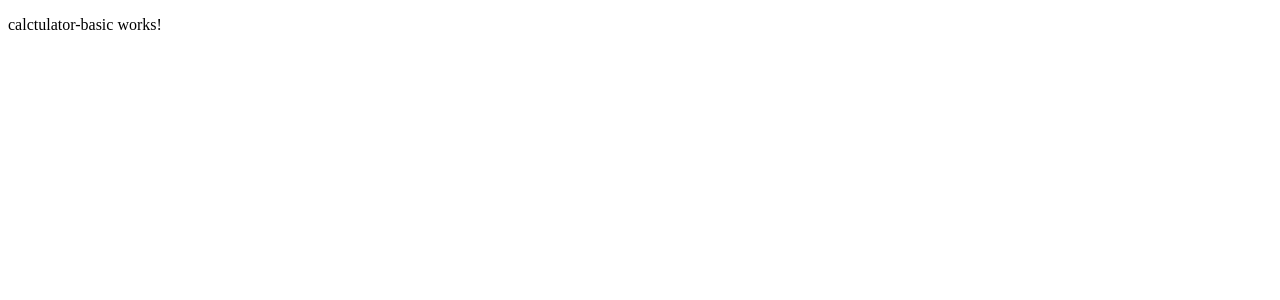
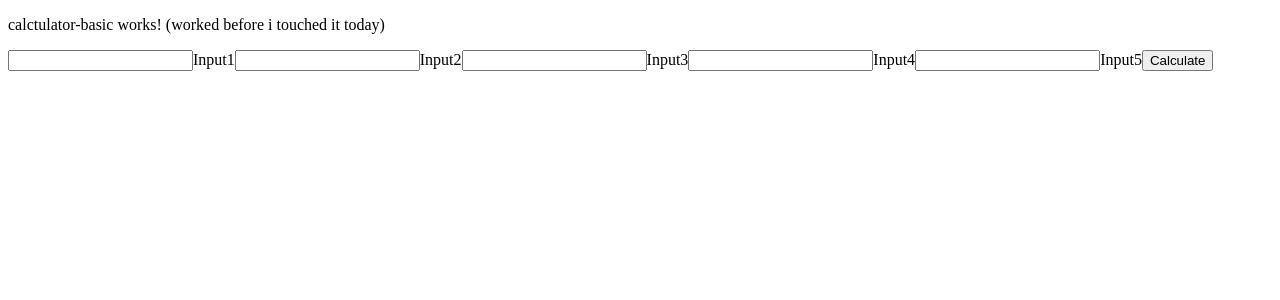
Before and after one commit to danielyordanov07/real_estate_calculator, an Angular app in the folder real_estate_calculator/: page / in a window 1280 px wide. Shown: the top 300 px of the page. Built offline with nearby package versions, Linux system fonts and the light colour scheme.

Commit message:
modified:   real_estate_calculator/src/app/app.component.html 	modified:   real_estate_calculator/src/app/components/calctulator-basic/calctulator-basic.component.css 	modified:   real_estate_calculator/src/app/components/calctulator-basic/calctulator-basic.component.html

```diff
--- a/real_estate_calculator/src/app/components/calctulator-basic/calctulator-basic.component.css
+++ b/real_estate_calculator/src/app/components/calctulator-basic/calctulator-basic.component.css
@@ -0,0 +1,12 @@
+
+.Input
+
+#calcButton1{
+  position: absolute;
+  height: 25%;
+  width: 10%;
+  text-align: center;
+}
+#calcButon1:hover{
+    cursor: pointer;
+}
--- a/real_estate_calculator/src/app/components/calctulator-basic/calctulator-basic.component.html
+++ b/real_estate_calculator/src/app/components/calctulator-basic/calctulator-basic.component.html
@@ -1 +1,19 @@
-<p>calctulator-basic works!</p>
+<p>calctulator-basic works! (worked before i touched it today)</p>
+
+<input type="number" id ="Input1" class="Input">
+<label for="Input1">Input1</label>
+
+<input type="number" id ="Input2" class="Input">
+<label for="Input2">Input2</label>
+
+<input type="number" id ="Input3" class="Input">
+<label for="Input3">Input3</label>
+
+<input type="number" id ="Input4" class="Input">
+<label for="Input4">Input4</label>
+
+<input type="number" id ="Input5" class="Input">
+<label for="Input5">Input5</label>
+
+
+<button id ="calcButton1"> Calculate </button>
```
Also changed, not shown: real_estate_calculator/src/app/app.component.html (line endings or trailing spaces).
